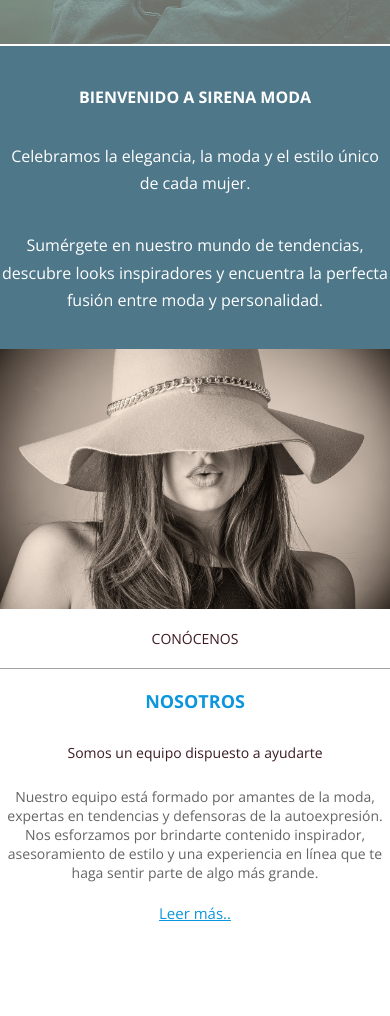
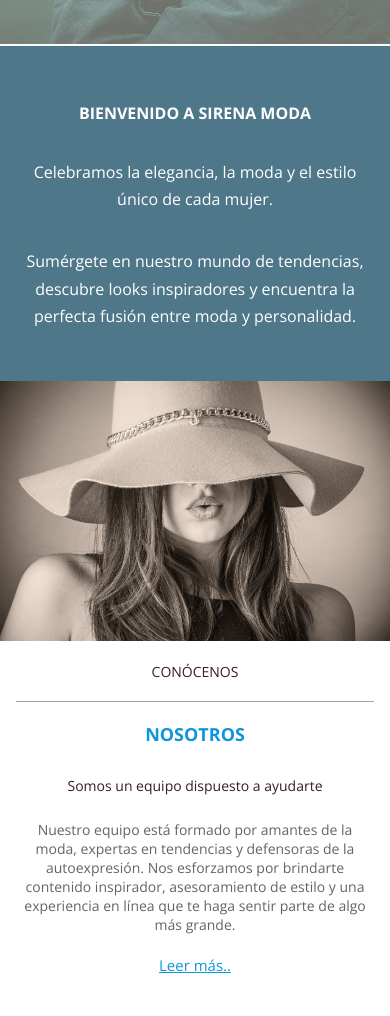
Before and after one commit to MarinaMadrid/modasirena, a plain HTML site: page index.html in a window 390 px wide. Shown: the part 656-1672 px from the top of the page. Drawn offline with nearby package versions, Linux system fonts and the light colour scheme.

Commit message:
mejoras responsive

```diff
--- a/css/estilos.css
+++ b/css/estilos.css
@@ -134,6 +134,12 @@ header{
   margin: 0 auto;
 }
 
+@media (max-width:425px){
+  .bienvenida .contenedor{
+    padding: 1em;
+  }
+}
+
 /*FIN DE SECCION DE BIENVENIDA*/
 
 /*SECCION DE SOBRE NOSOTROS*/
@@ -211,6 +217,12 @@ header{
   }
 }
 
+@media (max-width:425px){
+  .conocenos {
+    padding: 1em;
+  }
+}
+
 /*FIN DE SECCION DE SOBRE NOSOTROS*/
 
 /*PIE DE PÁGINA*/
```
